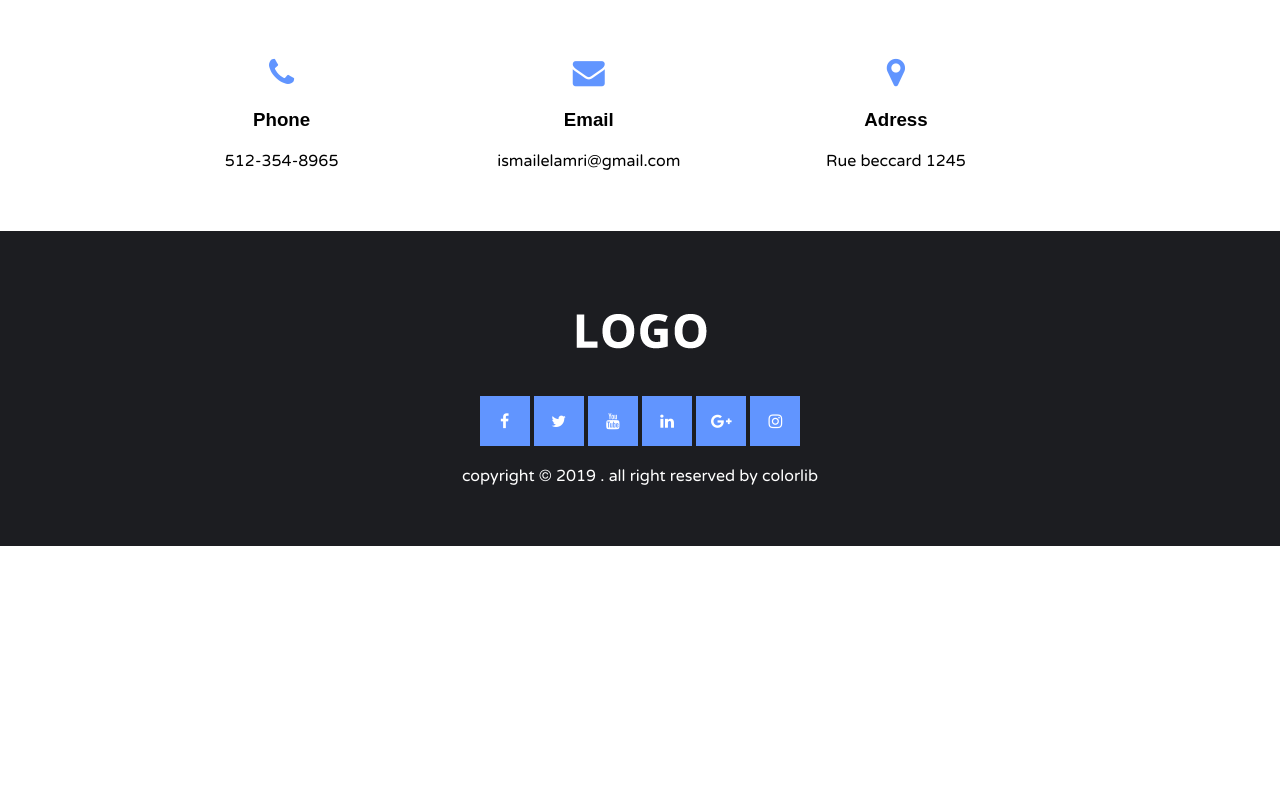
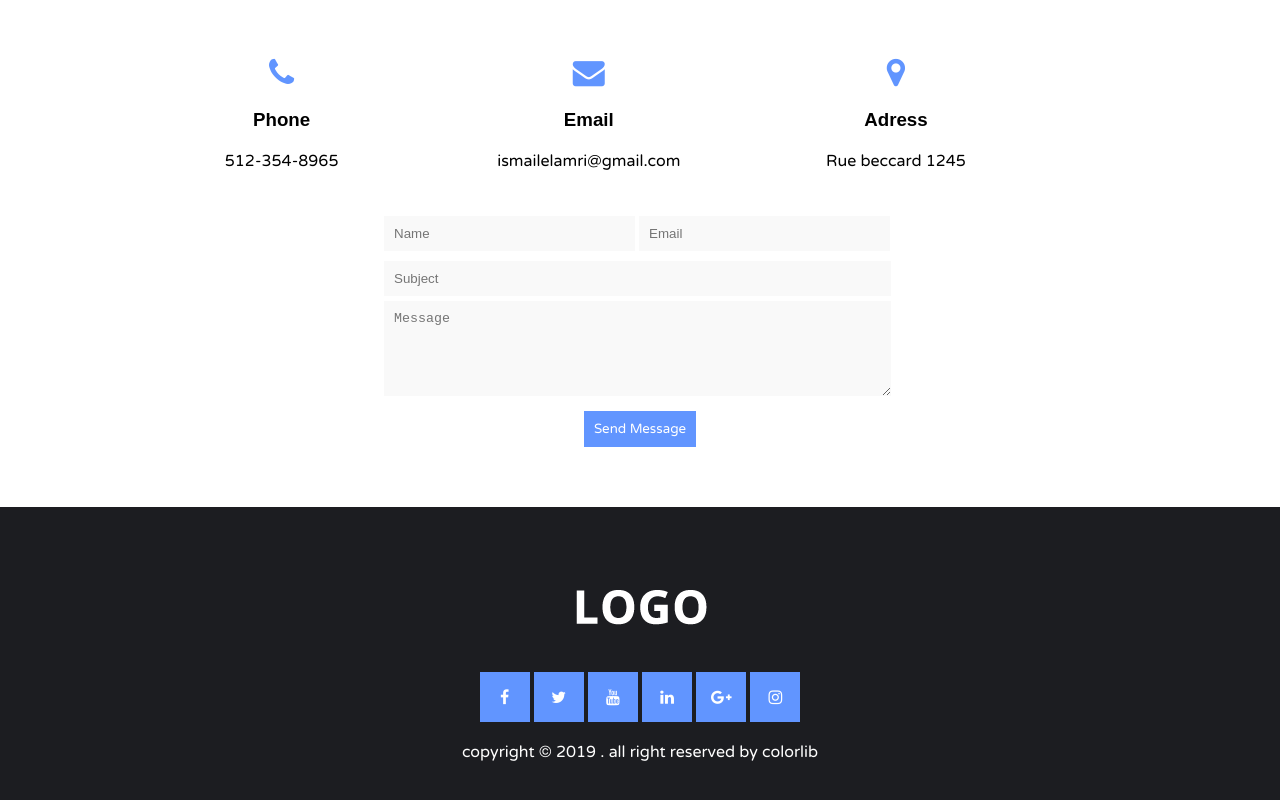
Before and after one commit to ismailelamri/Test, a plain HTML site: page index.html in a window 1280 px wide. Shown: the part 6099-6899 px from the top of the page. Before the commit the page ends 6645 px from the top, so only its background shows below. Drawn offline with Linux system fonts and the light colour scheme.

Commit message:
Section contact 2.0

```diff
--- a/css/style.css
+++ b/css/style.css
@@ -786,6 +786,52 @@
         margin: 20px 0;
     }
 
+    .contact-info{
+        margin-bottom: 40px;
+        overflow: hidden;
+    }
+
+    .contact-form div{
+      width: 50%;
+      margin: auto;
+    }
+
+    .contact-form .contact-input-info input{
+        width: 49%;
+        background-color: #f9f9f9;
+        border-style: none;
+        padding: 10px;
+    }
+    .contact-form div input{
+        width: 99%;
+        margin: 5px 0;
+        background-color: #f9f9f9;
+        border-style: none;
+        padding: 10px;
+    }
+
+    .contact-form .contact-textarea textarea{
+        width: 99%;
+        background-color: #f9f9f9;
+        border-style: none;
+        padding: 10px;
+        margin-bottom: 10px;
+    }
+
+
+    .btn-message {
+        text-align: center;
+    }
+    .btn-message button{
+        background-color: #6195ff;
+        color: #fff;
+        border-style: none;
+        padding: 10px;
+    }
+
+
+
+
     /* footer section*/
 
     .footer{
--- a/index.html
+++ b/index.html
@@ -523,27 +523,43 @@
             </div> <!--./header  -->
              <div class="container">
                  <div class="contact-content">
+                    <div class="contact-info">
                         <div class="contact-item">
                             <i class="fa fa-phone fa-2x"></i>
                              <h3 class="contact-item-text">Phone</h2>
                              <span class="contact-item-info">512-354-8965</span>
-                   </div>
+                        </div><!-- ./contact-item -->
 
                         <div class="contact-item">
                           <i class="fa  fa-envelope fa-2x"></i>
                           <h3 class="contact-item-text">Email</h2>
                           <span>ismailelamri@gmail.com</span>
-                    </div>
+                        </div><!-- ./contact-item -->
 
                          <div class="contact-item">
-                        <i class="fa  fa-map-marker fa-2x"></i>
+                             <i class="fa fa-map-marker fa-2x"></i>
                              <h3 class="contact-item-text">Adress</h2>
                              <span>Rue beccard 1245</span>
+                         </div><!-- ./contact-item -->
+                    </div><!-- ./contact-info -->
+                    <form  class="contact-form" action="">
+                        <div class="contact-input-info">
+                            <input type="text" placeholder="Name">
+                            <input type="text" placeholder="Email">
                         </div>
-
+                        <div>
+                            <input type="text" placeholder="Subject">
                         </div>
+                        <div class="contact-textarea">
+                            <textarea name="message" id="" cols="4" rows="5" placeholder="Message"></textarea>
                         </div>
+                        <div class="btn-message" >
+                            <button>Send Message</button>
                         </div>
+                    </form>
+                 </div><!-- ./contact-content -->
+             </div><!-- ./container -->
+         </div><!-- ./contact -->
         <!-- Footer section -->
 
         <div class="footer pd-y">
```
Also changed, not shown: 1 other file. Lines whose indentation alone changed are shown as unchanged.
